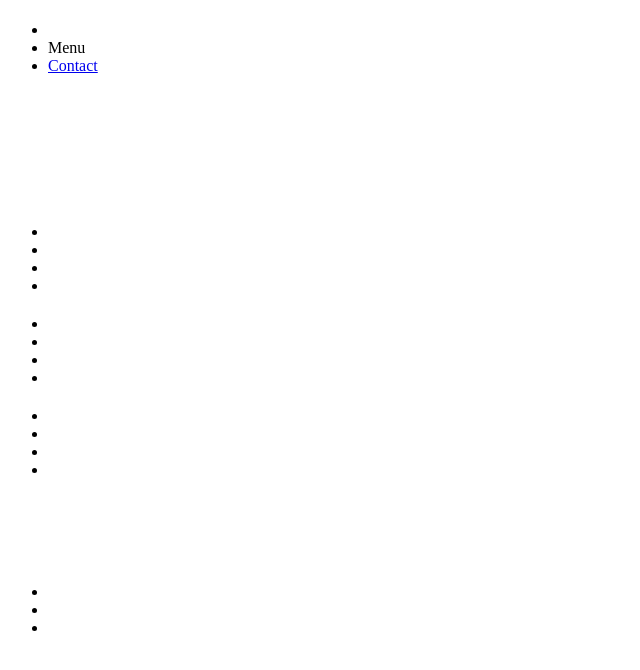
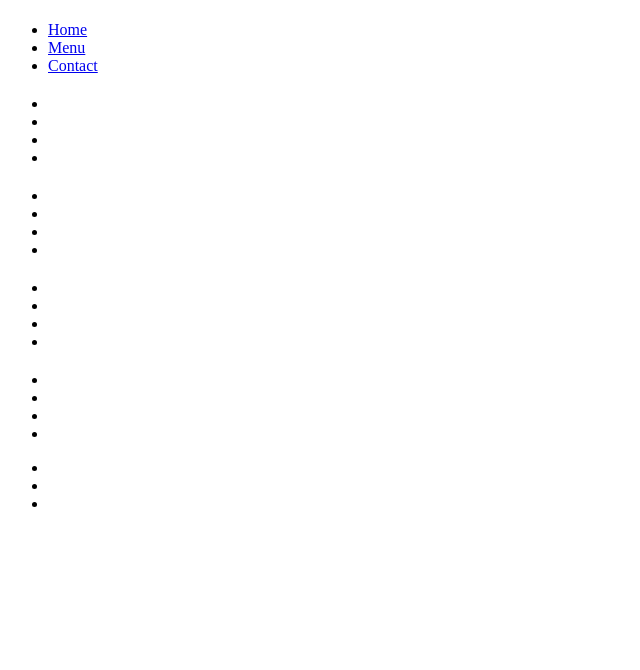
Before and after one commit to femioye/Femi, a plain HTML site: page menu.html in a window 1280 px wide. Shown: the whole page, without its empty margins (0-640 px from the left). Drawn offline with Linux system fonts and the light colour scheme.

Commit message:
Scafolded updated

```diff
--- a/menu.html
+++ b/menu.html
@@ -9,35 +9,13 @@
            <h1></h1>
            <nav>
                <ul>
-                    <li><a href="menu.html"Home></a></li>
-                   <li><a href="#"></a>Menu</li>
+                   <li><a href="index.html">Home</a></li>
+                   <li><a href="#">Menu</a></li>
                    <li><a href="contact.html">Contact</a></li>
                </ul>
            </nav>
        </header>
        <main>
-           <section aria-labelledby="pictures of food">
-               <h2 id="pictures of food"><h2/>
-                <div><img src="" alt=""></div>
-                <div><img src="" alt=""></div>
-                <div><img src="" alt=""></div>
-                <div><img src="" alt=""></div>
-           </section>
-           <section aria-labelledby="about us">
-               <h2 id="about us"></h2>
-                <p></p>
-                <p></p>
-            </section>
-           <div>
-               <h2></h2>
-               <ul>
-                   <li></li>
-                   <li></li>
-                   <li></li>
-                   <li></li>
-               </ul>
-           </div>
-
            <div>
                <h2></h2>
                <ul>
@@ -56,10 +34,24 @@
                    <li></li>
                </ul>
            </div>
-           <div><img src="" alt=""></div>
-           <div><img src="" alt=""></div>
-           <div><img src="" alt=""></div>
-           <div><img src="" alt=""></div>
+           <div>
+               <h2></h2>
+               <ul>
+                   <li></li>
+                   <li></li>
+                   <li></li>
+                   <li></li>
+               </ul>
+           </div>
+           <div>
+               <h2></h2>
+               <ul>
+                   <li></li>
+                   <li></li>
+                   <li></li>
+                   <li></li>
+               </ul>
+           </div>
        </main>
        <footer>
            <div class="halfer"></div>
```
Also changed, not shown: contact.html (+1 -1 lines).
